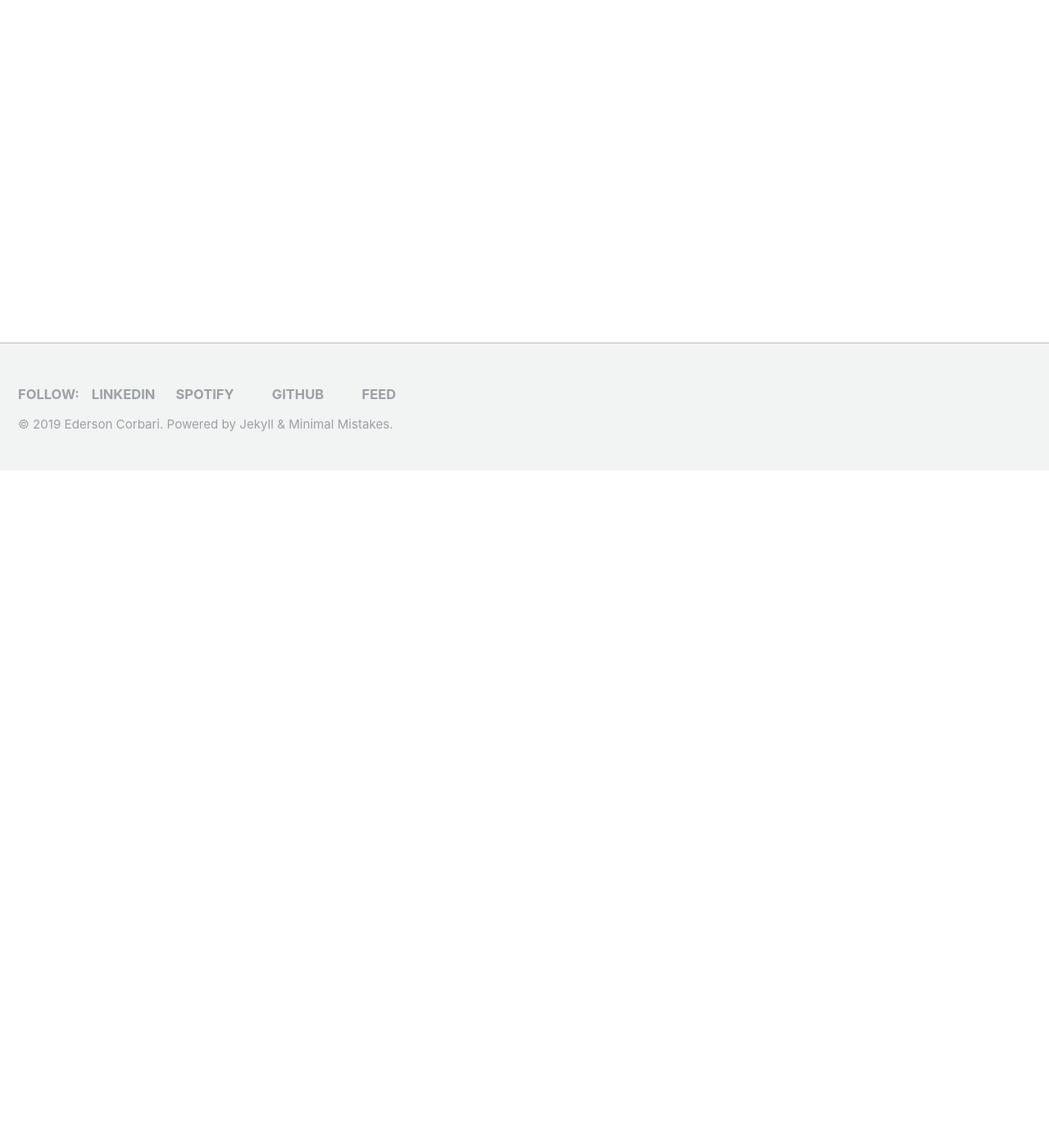
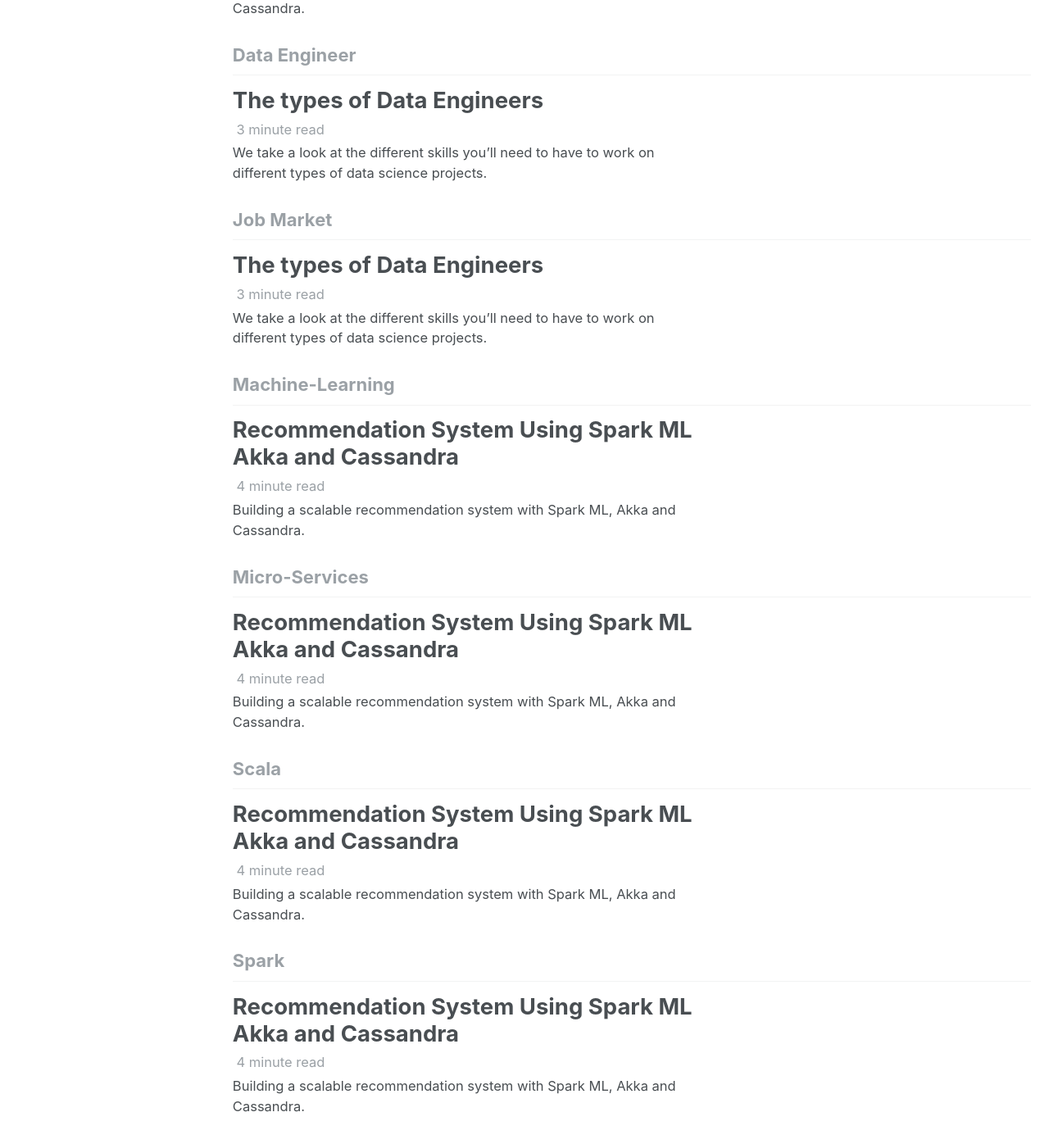
Before and after one commit to edersoncorbari/edersoncorbari.github.io, a Jekyll site: the page built from _pages/tag-archive.html, in a window 1280 px wide and 1400 px high, scrolled down 826 px. Shown: the top 1396 px of the window at 82% size. Built offline with Jekyll 4.4.1, drawn with Linux system fonts in a browser that asks for light colours; an icon font too large for the unit is left out; a script bundle is joined from its source files by our own code; library files that are not in the unit come from our copies; some of the changed lines change nothing that is shown; some of the changed text lies outside the part shown.

Commit message:
1. Added new post about recommendation system.

```diff
--- a/_config.yml
+++ b/_config.yml
@@ -10,7 +10,7 @@
 title                    : "Ederson Corbari"
 title_separator          : "|"
 name                     : "Ederson Corbari"
-description              : "Professional blog containing tutorials on software development and systems administration"
+description              : "Uma vez que você tenha experimentado voar, você andará pela terra com seus olhos voltados para céu, pois lá você esteve e para lá você desejará voltar. Leonardo da Vinci"
 url                      : "https://edersoncorbari.github.io"
 baseurl                  : #"/minimal-mistakes"
 repository               : "edersoncorbari/edersoncorbari.github.io"
--- /dev/null
+++ b/_posts/2019-10-04-building-spark-ml-recommendation-system.md
@@ -0,0 +1,180 @@
+---
+date:   2019-10-04
+title: "Recommendation System Using Spark ML Akka and Cassandra"
+categories:
+    - Tutorials
+excerpt: Building a scalable recommendation system with Spark ML, Akka and Cassandra.
+tags:
+    - Scala
+    - Micro-Services
+    - Machine-Learning
+    - Akka
+    - Cassandra
+    - Spark
+---
+
+{% include toc %}
+
+# Overview
+
+<!--
+This article was also published on the site: [https://dzone.com/articles/a-small-micro-service-developed-in-scala-using-hex](https://dzone.com/articles/a-small-micro-service-developed-in-scala-using-hex).
+-->
+
+Building a recommendation system with **Spark** is a simple task. Spark's machine learning library already does all the hard work for us.
+
+In this study I will show you how to build a scalable application for Big Data using the following technologies:
+
+  * Scala Language
+  * Spark with Machine Learning
+  * Akka with Actors
+  * Cassandra
+
+A recommendation system is an information filtering mechanism that attempts to predict the rating a user would give a particular product. There are some algorithms to create a Recommendation System.
+
+Apache Spark ML implements alternating least squares (ALS) for collaborative filtering, a very popular algorithm for making recommendations.
+
+ALS recommender is a matrix factorization algorithm that uses Alternating Least Squares with Weighted-Lamda-Regularization (ALS-WR). It factors the user to item matrix A into the user-to-feature matrix U and the item-to-feature matrix M: It runs the ALS algorithm in a parallel fashion. The ALS algorithm should uncover the latent factors that explain the observed user to item ratings and tries to find optimal factor weights to minimize the least squares between predicted and actual ratings.
+
+Example:
+
+![]({{ site.url }}{{ site.baseurl }}/assets/images/blog/als-matrix-rec.png)
+{: .align-center}
+
+We also know that not all users rate the products (movies), or we don't already know all the entries in the matrix. With collaborative filtering, the idea is to approximate the ratings matrix by factorizing it as the product of two matrices: one that describes properties of each user (shown in green), and one that describes properties of each movie (shown in blue).
+
+Example:
+
+![]({{ site.url }}{{ site.baseurl }}/assets/images/blog/als-matrix-rec-calc.png)
+{: .align-center}
+
+## 1. Project Architecture
+
+Architecture used in the project:
+
+![](https://raw.githubusercontent.com/edersoncorbari/movie-rec/master/doc/img/movie-rec-diagram.png)
+
+## 2. Data set
+
+The data sets with the movie information and user rating were taken from site <a href="https://grouplens.org/datasets/movielens/" target="_blank">Movie Lens</a>. Then the data was customized and loaded into Apache Cassandra. A docker was also used for Cassandra.
+
+The keyspace is called movies. The data in Cassandra is modeled as follows:
+
+![](https://raw.githubusercontent.com/edersoncorbari/movie-rec/master/doc/img/cassandra-data-models.png)
+
+## 3. The code
+
+The code is available in: <a href="https://github.com/edersoncorbari/movie-rec" target="_blank">https://github.com/edersoncorbari/movie-rec</a>
+
+## 4. Organization and End-Points
+
+Collections:
+
+| Collection | Comments |
+| ------ | ------ |
+| *movies.uitem* | Contains available movies, total dataset used is 1682. |
+| *movies.udata* | Contains movies rated by each user, total dataset used is 100000.|
+| *movies.uresult* | Where the data calculated by the model is saved, by default it is empty. |
+
+The end-points:
+
+| Method | End-Point | Comments           |
+| ------ | --------- | ------------------ |
+| POST   | /movie-model-train | Do the training of the model. |
+| GET    | /movie-get-recommendation/{ID} | Lists user recommended movies. |
+
+## 5. Hands-on Docking and Configuring Cassandra
+
+Run the commands below to upload and configure cassandra:
+
+{%highlight bash%}
+$ docker pull cassandra:3.11.4
+$ docker run --name cassandra-movie-rec -p 127.0.0.1:9042:9042 -p 127.0.0.1:9160:9160 -d cassandra:3.11.4
+{%endhighlight%}
+
+In the project directory (movie-rec) there are the datasets already prepared to put in Cassandra.
+
+{%highlight bash%}
+$ cd movie-rec
+$ cat dataset/ml-100k.tar.gz | docker exec -i cassandra-movie-rec tar zxvf - -C /tmp
+$ docker exec -it cassandra-movie-rec cqlsh -f /tmp/ml-100k/schema.cql
+{%endhighlight%}
+
+## 6. Hands-on Running and testing
+
+Enter the project root folder and run the commands, if this is the first time SBT will download the necessary dependencies.
+
+{%highlight bash%}
+$ sbt run
+{%endhighlight%}
+
+Now! In another terminal run the command to train the model:
+
+{%highlight bash%}
+$ curl -XPOST http://localhost:8080/movie-model-train
+{%endhighlight%}
+
+This will start the model training. You can then run the command to see results with recommendations. Example:
+
+{%highlight bash%}
+$ curl -XGET http://localhost:8080/movie-get-recommendation/1
+{%endhighlight%}
+
+*The answer should be:*
+
+{%highlight bash%}
+{
+    "items": [
+        {
+            "datetime": "Thu Oct 03 15:37:34 BRT 2019",
+            "movieId": 613,
+            "name": "My Man Godfrey (1936)",
+            "rating": 6.485164882121823,
+            "userId": 1
+        },
+        {
+            "datetime": "Thu Oct 03 15:37:34 BRT 2019",
+            "movieId": 718,
+            "name": "In the Bleak Midwinter (1995)",
+            "rating": 5.728434247420009,
+            "userId": 1
+        },
+        ...
+}
+{%endhighlight%}
+
+That’s icing on the cake! Remember that the setting is set to show 10 movies recommendations per user.
+
+You can also check the result in the uresult collection:
+
+![](https://raw.githubusercontent.com/edersoncorbari/movie-rec/master/doc/img/movie-rec-term-result.png)
+
+## 7. Model Predictions
+
+The model and application training settings are in: (*src/main/resources/application.conf*)
+
+{%highlight bash%}
+model {
+  rank = 10
+  iterations = 10
+  lambda = 0.01
+}
+{%endhighlight%}
+
+This setting controls forecasts and is linked with how much and what kind of data we have. For more detailed project information please access the link:
+
+  * <a href="https://github.com/edersoncorbari/movie-rec" target="_blank">https://github.com/edersoncorbari/movie-rec</a>
+
+## 8. References
+
+To development this demonstration project the books were used:
+
+  * 6.1. Scala Machine Learning Projects
+  * 6.2. Reactive Programming with Scala and Akka
+
+And the Spark ML Documentation:
+
+  * <a href="https://spark.apache.org/docs/2.2.0/ml-collaborative-filtering.html" target="_blank">https://spark.apache.org/docs/2.2.0/ml-collaborative-filtering.html</a>
+  * <a href="https://spark.apache.org/docs/latest/ml-guide.html" target="_blank">https://spark.apache.org/docs/latest/ml-guide.html</a>
+
+<b>Thanks!</b>
```
Also changed, not shown: assets/images/blog/als-matrix-rec-calc.png (added), assets/images/blog/als-matrix-rec.png (added), assets/images/home-page-old1.jpg (added), 1 other file.
